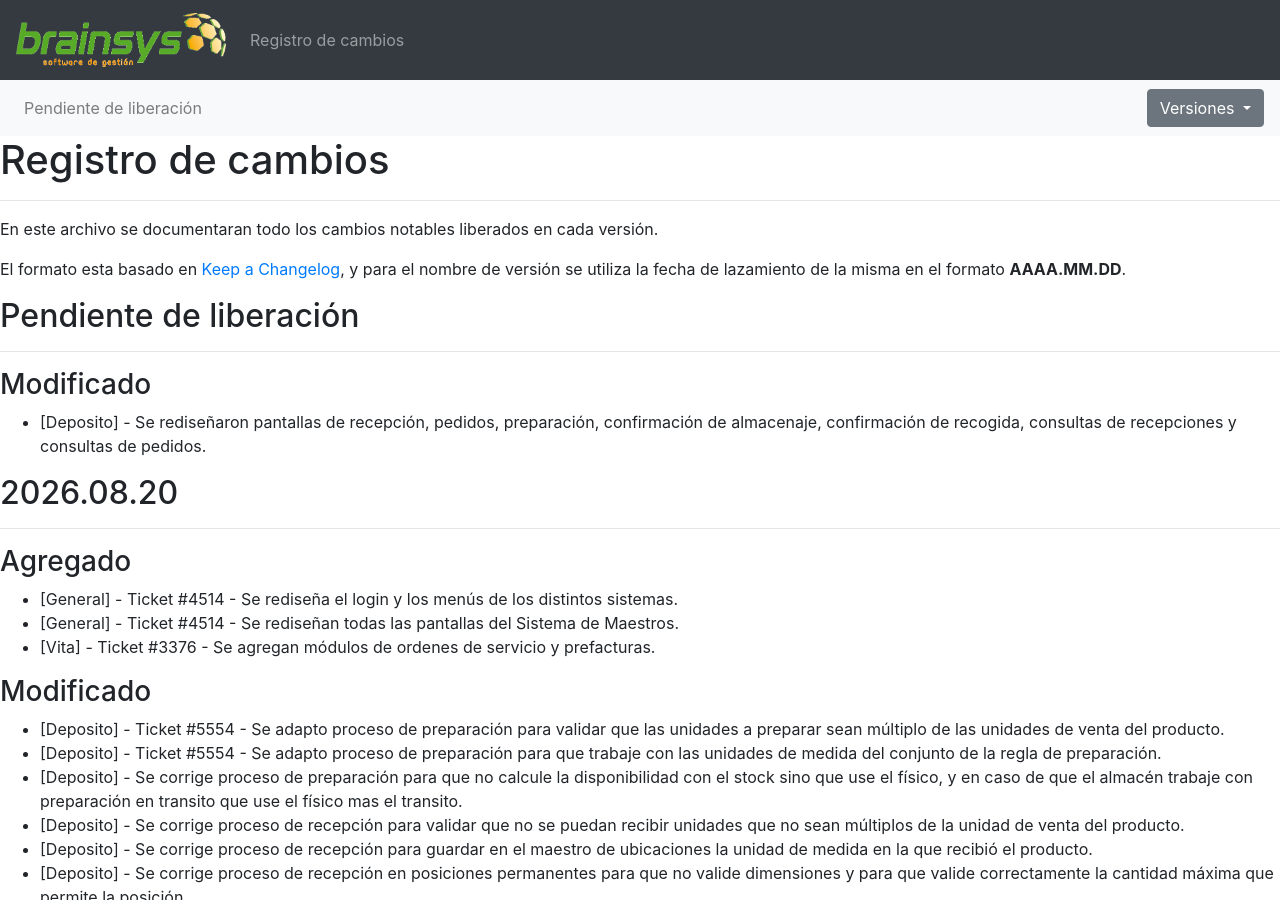
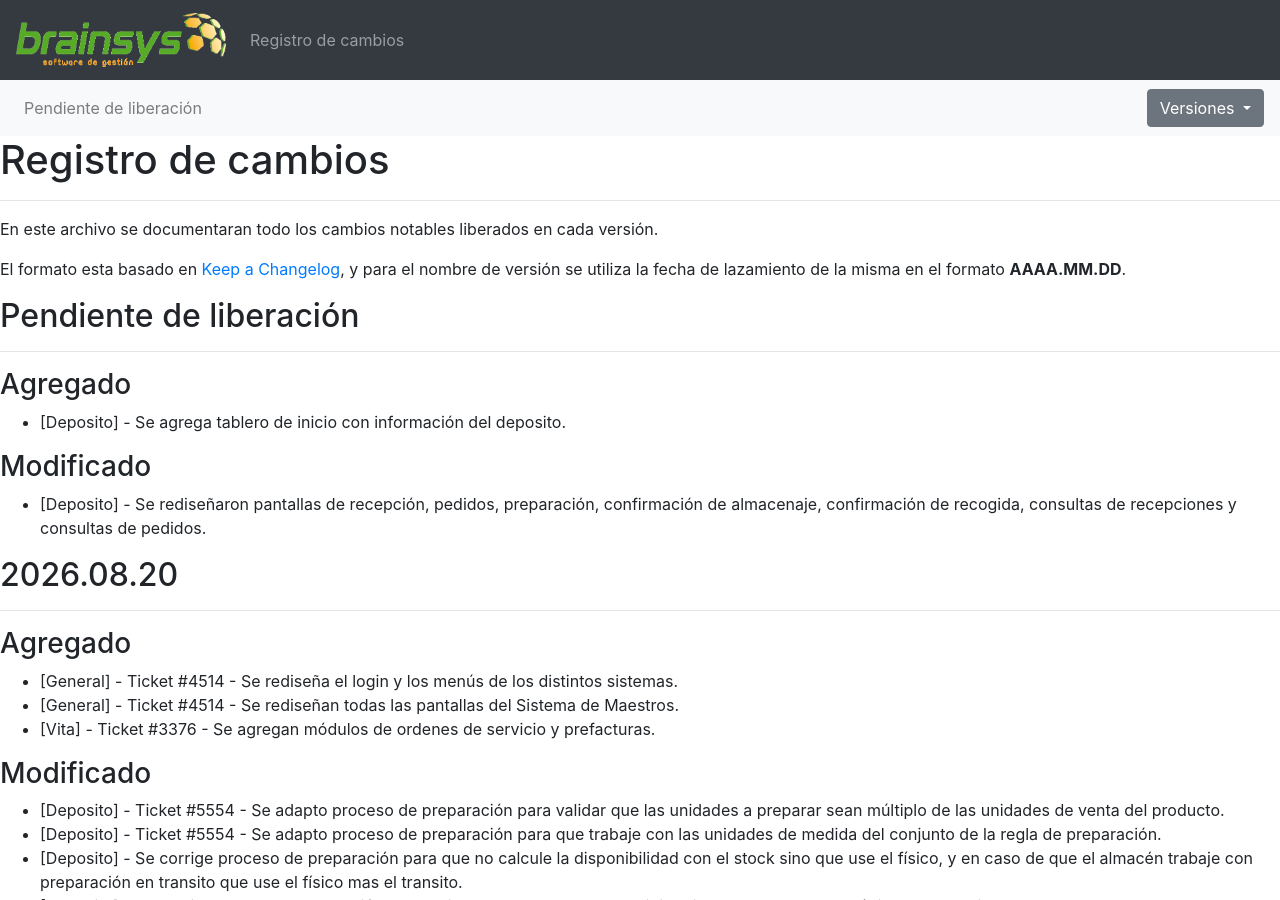
Before and after one commit to brainsys-arsaad/versionado, a Jekyll site: the page built from registro-cambios.markdown, in a window 1280 px wide and 900 px high. Built offline with Jekyll 4.4.1, drawn with Linux system fonts in a browser that asks for light colours.

Commit message:
Update registro-cambios.markdown

```diff
--- a/registro-cambios.markdown
+++ b/registro-cambios.markdown
@@ -125,6 +125,9 @@ El formato esta basado en [Keep a Changelog](https://keepachangelog.com/es-ES/1.
 
 ## Pendiente de liberación
 ---
+
+### Agregado
+- [Deposito] - Se agrega tablero de inicio con información del deposito.
 
 ### Modificado
 - [Deposito] - Se rediseñaron pantallas de recepción, pedidos, preparación, confirmación de almacenaje, confirmación de recogida, consultas de recepciones y consultas de pedidos.
```
